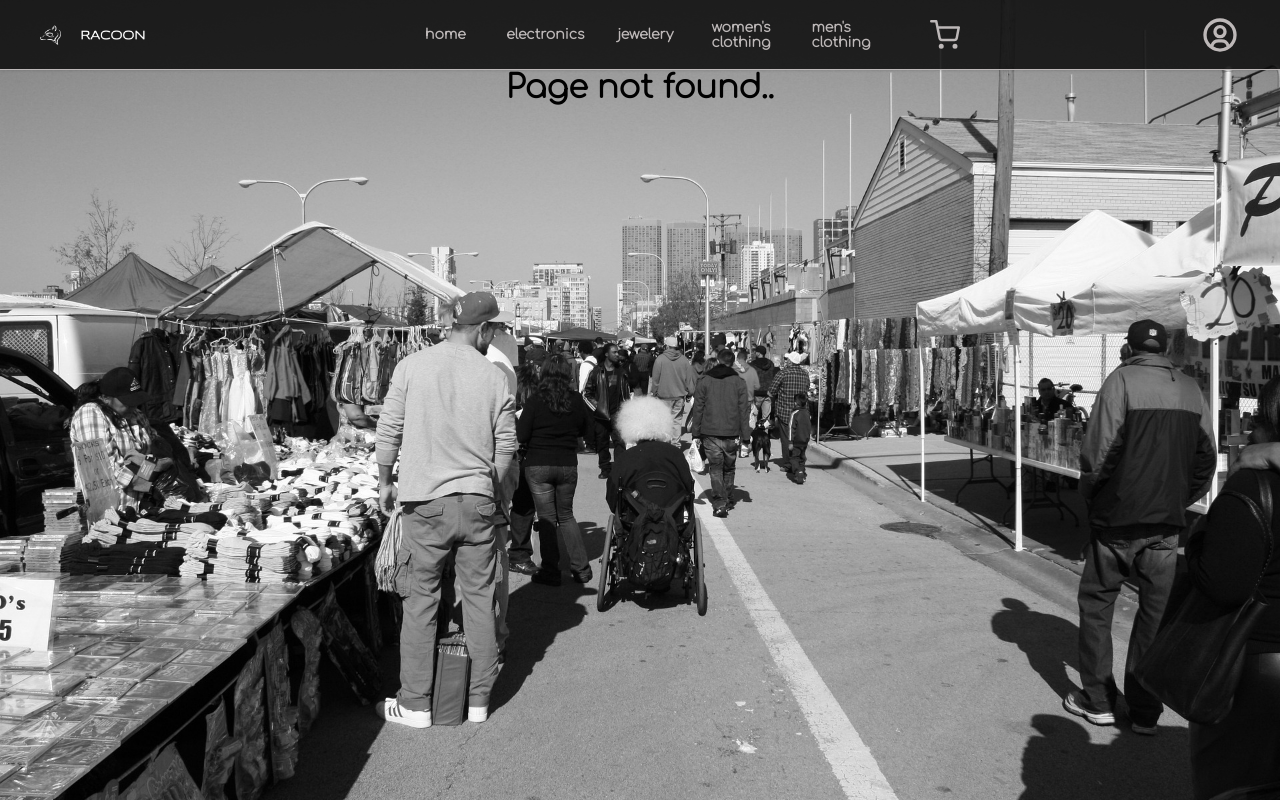
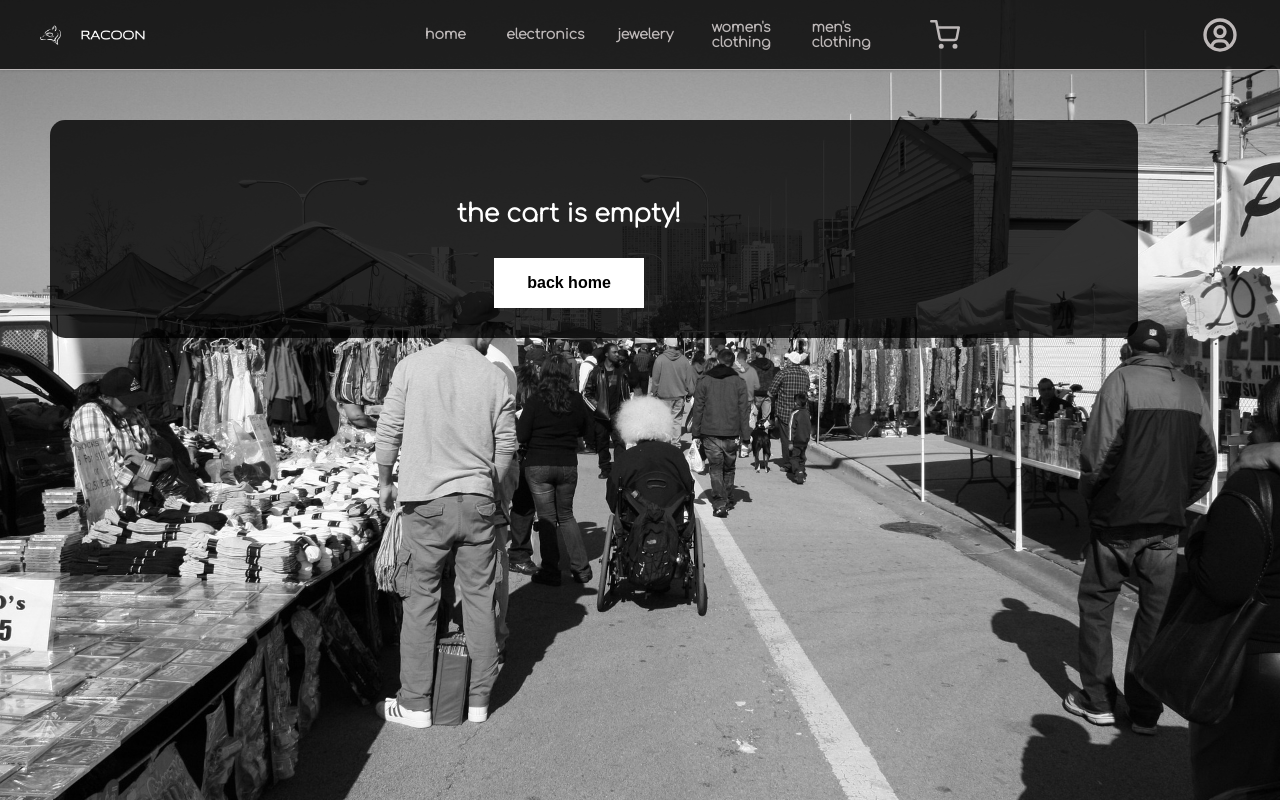
Before and after one commit to tobimancini/proyecto-react, a React (Create React App) app: page /proyecto-react/cart in a window 1280 px wide. Before the commit this address had no page. Built offline with nearby package versions, Linux system fonts and the light colour scheme.

Commit message:
nuevos cambios

```diff
--- a/src/App.jsx
+++ b/src/App.jsx
@@ -16,10 +16,10 @@ function App() {
       <BrowserRouter>
         <Navbar/>
         <Routes>
-          <Route path='/' element={<ItemListContainer/>}></Route>
-          <Route path='/category/:categoryId' element={<ItemListContainer/>}></Route>
-          <Route path='/detail/:productId' element={<ItemDetailContainer/>}></Route>
-          <Route path='/cart' element={<Cart/>}></Route>
+          <Route path='/proyecto-react' element={<ItemListContainer/>}></Route>
+          <Route path='/proyecto-react/category/:categoryId' element={<ItemListContainer/>}></Route>
+          <Route path='/proyecto-react/detail/:productId' element={<ItemDetailContainer/>}></Route>
+          <Route path='/proyecto-react/cart' element={<Cart/>}></Route>
           <Route path='*' element={<NotFound/>}></Route>
         </Routes>
       </BrowserRouter>
--- a/src/Components/ItemDetail/index.jsx
+++ b/src/Components/ItemDetail/index.jsx
@@ -19,7 +19,7 @@ const ItemDetail = ({ product }) => {
 
     const handleTerminate = () => {
         addItem(product, cartQty);
-        navigate('/cart');
+        navigate('/proyecto-react/cart');
     }
 
 
--- a/src/Containers/Cart/index.jsx
+++ b/src/Containers/Cart/index.jsx
@@ -53,7 +53,7 @@ const Cart = () => {
         :
         <>
           <p className='noCart'>the cart is empty!</p>
-          <Link to='/' className='backContainer'><button className='backHome'>back home</button></Link>
+          <Link to='/proyecto-react' className='backContainer'><button className='backHome'>back home</button></Link>
         </>}
     </div>
 
--- a/src/Containers/ItemListContainer/index.jsx
+++ b/src/Containers/ItemListContainer/index.jsx
@@ -59,7 +59,7 @@ const ItemListContainer = () => {
                         <h1 className="homeTitle">Welcome and happy shopping!</h1>
                         <div className="homeContainer">
                             <BsFillEmojiSunglassesFill className="emojiFace" />
-                            <p className="homeText">Here in RACOON we have all kinds of variety of products. From clothing to electronics, and even jewelry. You will find everything you need within a click.</p>
+                            <p className="homeText">Here in RACOON we have all kinds of variety of products. From clothing to electronics, and even jewelry. Find everything YOU need within a click.</p>
                         </div>
                         <div className="logoEnjoy">
                             <div className="racoonContainer">
```
Also changed, not shown: package.json (+7 -1 lines), 1 other file (tests, documents, lock files or other folders).
